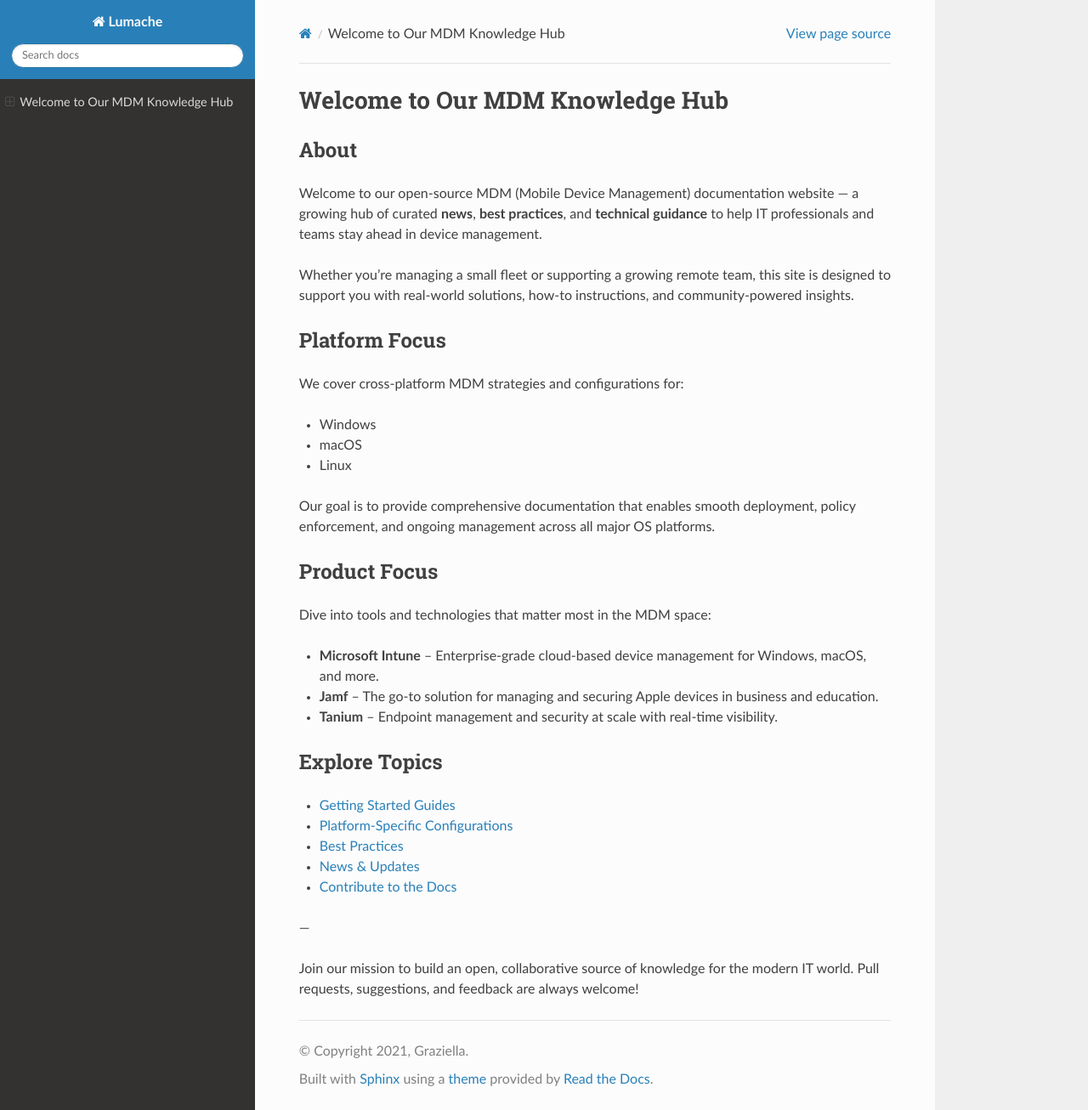
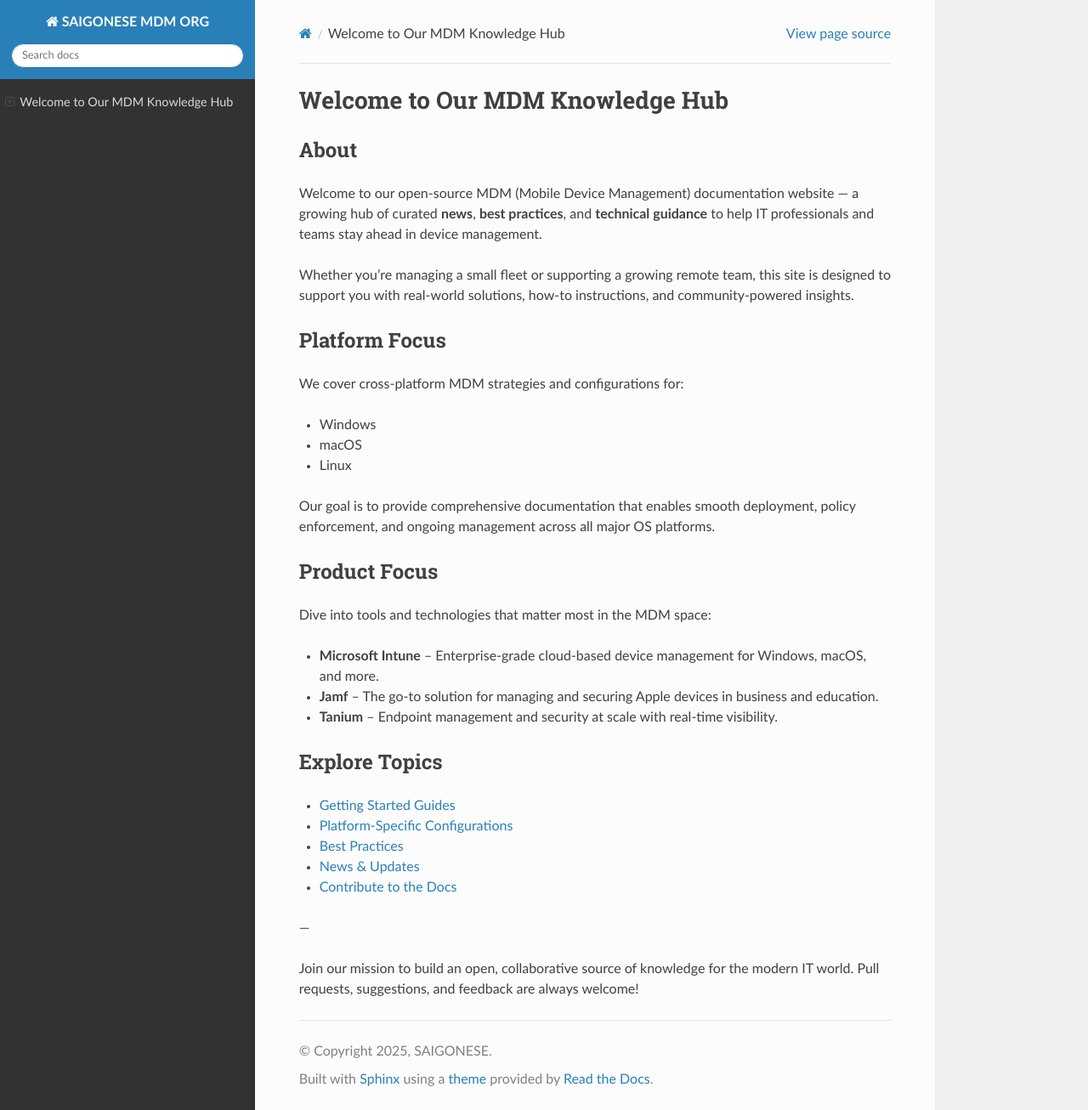
Before and after one commit to phu-ngo/rtd-demo, a Sphinx documentation site: the page built from docs/source/index.rst, in a window 1280 px wide and 1306 px high. Shown: the whole window at 85% size. Built offline with Sphinx 7.4.7 and the Read the Docs theme 3.1.0, drawn with Linux system fonts in a browser that asks for light colours.

Commit message:
Update conf.py

```diff
--- a/docs/source/conf.py
+++ b/docs/source/conf.py
@@ -2,9 +2,9 @@
 
 # -- Project information
 
-project = 'Lumache'
-copyright = '2021, Graziella'
-author = 'Graziella'
+project = 'SAIGONESE MDM ORG'
+copyright = '2025, SAIGONESE'
+author = 'Phu'
 
 release = '0.1'
 version = '0.1.0'
```
